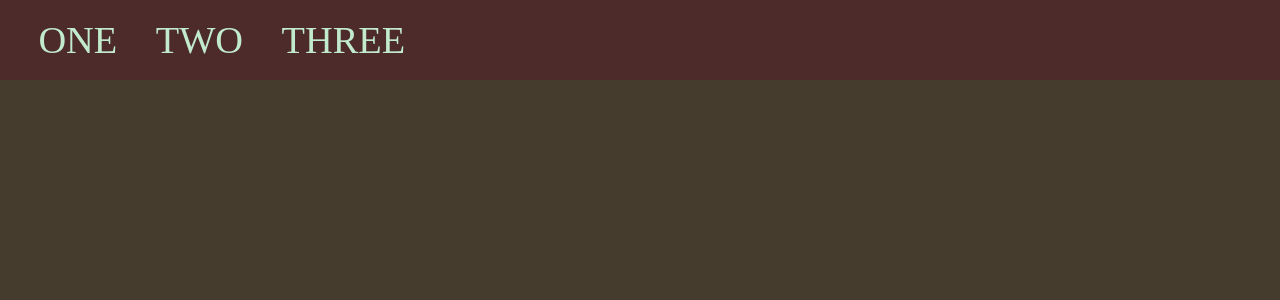
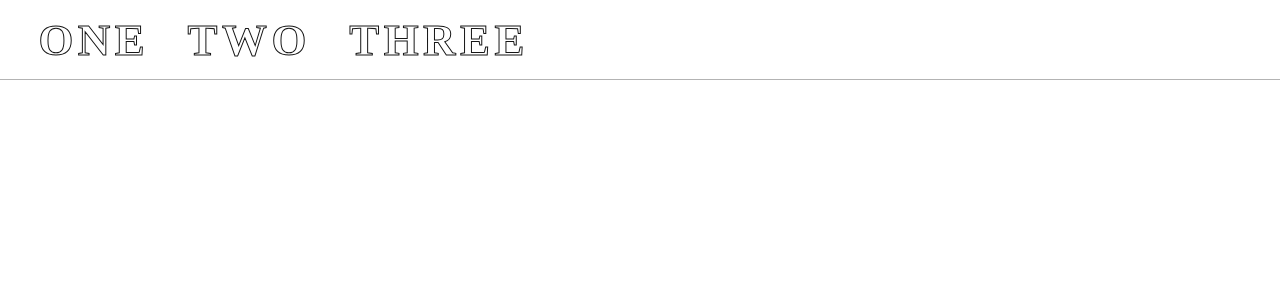
Before and after one commit to henokwel/dynamicroute, a React (Create React App) app: page / in a window 1280 px wide. Shown: the top 300 px of the page. Built offline with nearby package versions, Linux system fonts and the light colour scheme; a web font is replaced by a local one.

Commit message:
miner style change

```diff
--- a/src/App.css
+++ b/src/App.css
@@ -1,35 +1,54 @@
-
-
-
-
 nav {
   display: flex;
   align-items: center;
-  background-color: rgb(77, 43, 43);
   height: 10vh;
-
+  border-bottom: 1px solid rgb(179, 179, 179);
+  /* background-color:red ; */
 }
 
 a {
-  color: rgb(194, 235, 206);
+  /* color: rgb(194, 235, 206); */
   text-decoration: none;
   margin-left: 3vw;
   font-size: clamp(1rem, 8vw, 2.4rem);
   font-weight: 200;
-}
-
-.selected{
   color: white;
 }
 
-.chap{
-  padding: 20px;
-  background-color: royalblue;
-  height: 90vh;
-  overflow: scroll;
+h3 {
+  letter-spacing: 0.10em;
+   /* border: 3px solid black; */
+  -webkit-text-stroke: 1px  rgb(22, 22, 22); /* width and color */
 
 }
 
-.chap::-webkit-scrollbar{
+.selected {
+  color: rgb(12, 12, 12);
+}
+
+.chap {
+  background-image: url("./Assets/linez2.png");
+   /* Background image is centered vertically and horizontally at all times */
+   background-position: center center;
+
+   /* Background image doesn't tile */
+   background-repeat: repeat;
+
+   /* Background image is fixed in the viewport so that it doesn't move when
+      the content's height is greater than the image's height */
+   background-attachment: fixed;
+
+   /* This is what makes the background image rescale based
+      on the container's size */
+   background-size: contain;
+
+  padding: 20px;
+  /* background-color: rgb(36, 52, 100); */
+  height: 90vh;
+  overflow: scroll;
+  padding: 5vh 10vw 0 20vw;
+}
+
+.chap::-webkit-scrollbar {
   display: none;
 }
--- a/src/App.js
+++ b/src/App.js
@@ -19,13 +19,18 @@ function App() {
 
         <nav>
 
+
           {
             toRoutes.map(({ title, id }) => {
               return <NavLink
                 exact
                 key={id}
                 activeClassName="selected"
-                to={`/${title}`}>{title.toLocaleUpperCase()}</NavLink>
+                to={`/${title}`}>
+                <h3>
+                  {title.toLocaleUpperCase()}
+                </h3>
+              </NavLink>
 
             })
           }
--- a/src/index.css
+++ b/src/index.css
@@ -10,9 +10,8 @@ body {
   -webkit-font-smoothing: antialiased;
   -moz-osx-font-smoothing: grayscale;
   /* background-image: url("./Assets/texture.jpg"); */
-  background-color: rgb(70, 60, 45);
-  background-size: center;
+   background-size: center;
   font-size: clamp(1rem, 2vw, 2rem);
-  color: rgb(190, 193, 196);
+  color: rgb(112, 128, 143);
 
 }
--- a/src/scripts.js
+++ b/src/scripts.js
@@ -20,20 +20,6 @@ Can. 11. Irritantes aut inhabilitantes eae tantum leges habendae sunt, quibus au
 Can. 12. Legibus mere ecclesiasticis non tenentur qui baptismum non receperunt, nec baptizati qui sufficienti rationis usu non gaudent, nec qui, licet rationis usum assecuti, septimum aetatis annum nondum expleverunt, nisi aliud iure expresse caveatur.
 
 Can. l3. par. l. Legibus generalibus tenentur ubique terrarum omnes pro quibus latae sunt.
-
-par. 2. Legibus conditis pro peculiari territorio ii subiiciuntur pro quibus latae sunt quique ibidem domicilium vel quasi-domicilium habent et simul actu commorantur, firmo praescripto can. 14.
-
-Can.l4. par. 1. Peregrini:
-
-l.deg. Non adstringuntur legibus particularibus sui territorii quandiu ab eo absunt, nisi aut earum transgressio in proprio territorio noceat, aut leges sint personales;
-
-2.deg. Neque legibus territorii in quo versantur, iis exceptis quae ordini publico consulunt, vel actuum sollemnia determinant;
-
-3.deg. At legibus generalibus tennentur etiamsi hae suo in territorio non vigeant, minime vero si in loco in quo versantur non obligent.
-
-par. 2. Vagi obligantur legibus tam generalibus quam particularibus quae vigent in loco in quo versantur.
-
-Can. 15. Leges, etiam irritantes et inhabilitantes, in dubio iuris non urgent; in dubio autem facti potest Ordinarius in eis dispensare, dummodo agatur de legibus in quibus Romanus Pontifex dispensare solet.
  `},
     {
         id: "two",
```
Also changed, not shown: src/Assets/linez2.png (added).
